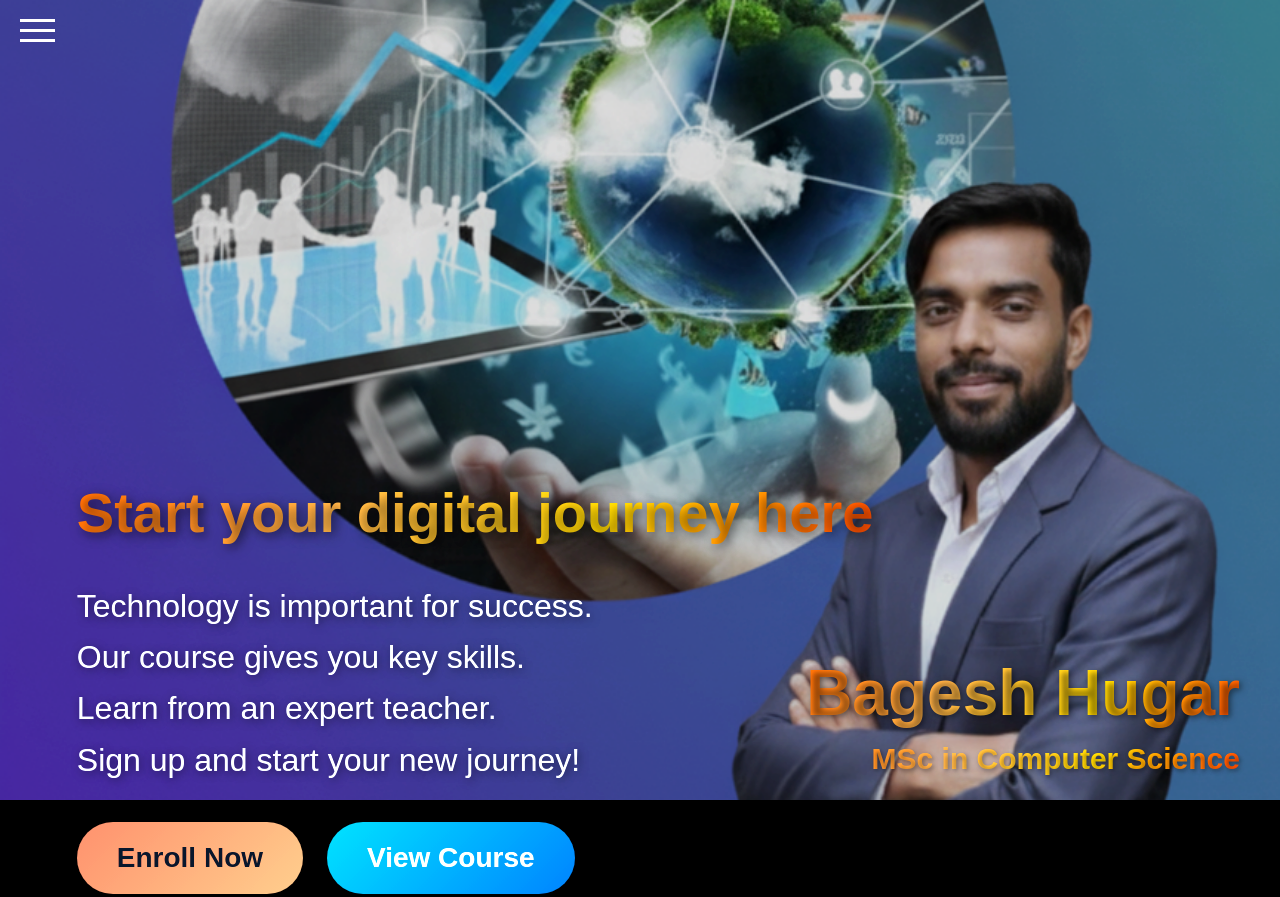
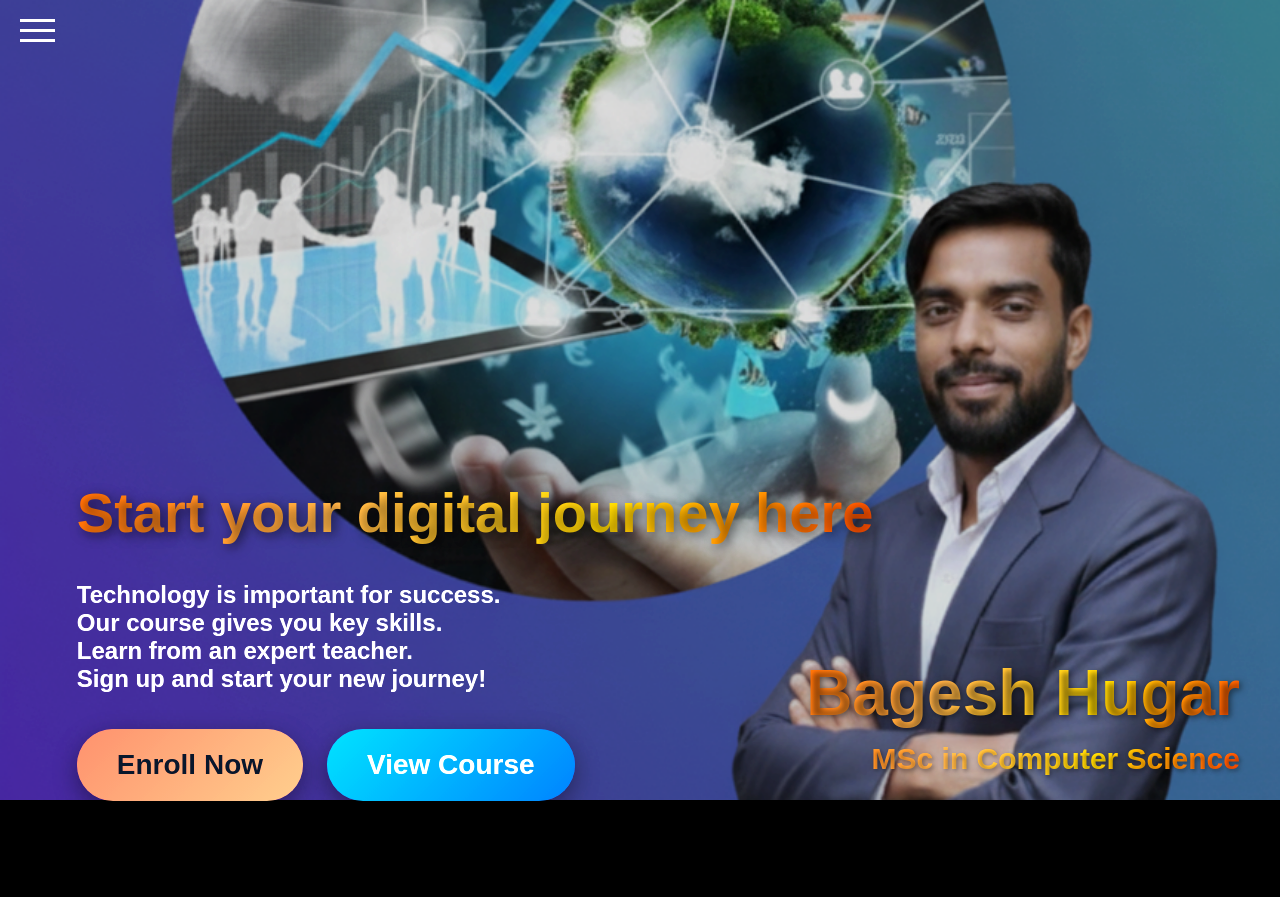
Before and after one commit to suriisuraj8-ship-it/bagesh, a website: page index.html in a window 1280 px wide. Shown: the top 897 px of the page. Drawn offline with Linux system fonts and the light colour scheme.

Commit message:
Update index.html

```diff
--- a/index.html
+++ b/index.html
@@ -220,12 +220,12 @@
   <section class="hero">
     <div class="hero-content">
       <h1>Start your digital journey here</h1>
-      <p>
+      <h2>
         Technology is important for success.<br>
         Our course gives you key skills.<br>
         Learn from an expert teacher.<br>
         Sign up and start your new journey!
-      </p>
+      <h2>
       <div class="buttons">
         <button class="btn" onclick="location.href='login.html'">Enroll Now</button>
         <button class="btn secondary">View Course</button>
```
